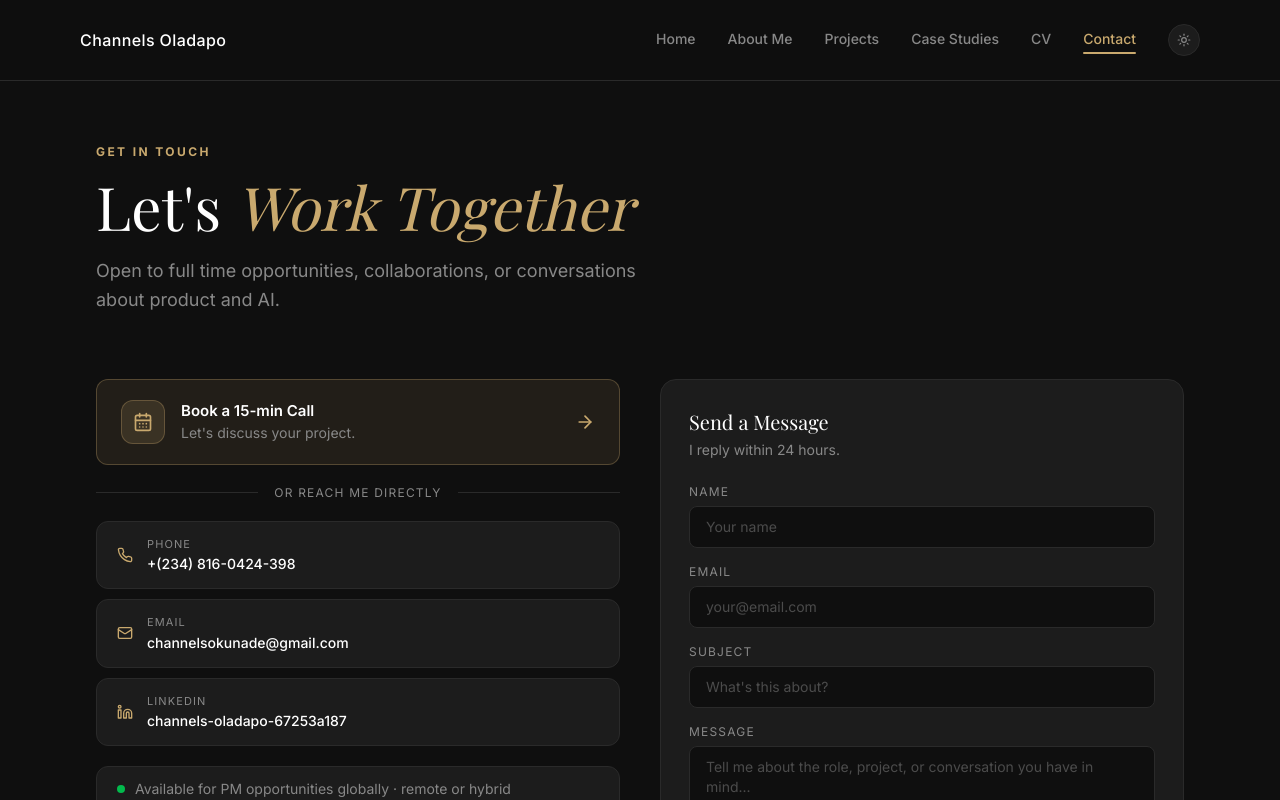
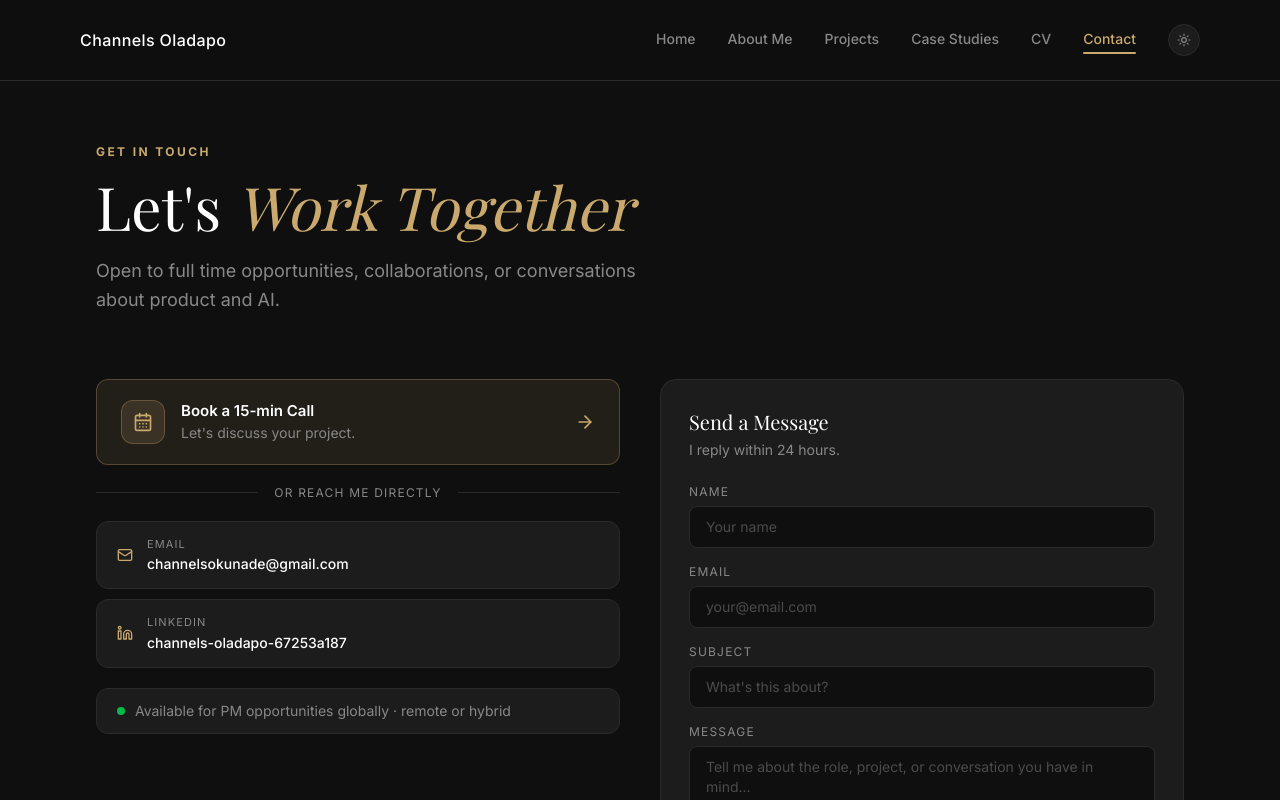
Before and after one commit to codeconnoisseur-channels/channels_pm_portfolio, a React (Vite) app in the folder artifacts/portfolio/: page /contact in a window 1280 px wide. Shown: the top 800 px of the page. Built offline with nearby package versions, Linux system fonts and the light colour scheme; a web font is replaced by a local one.

Commit message:
ui fixes

```diff
--- a/artifacts/portfolio/src/pages/CVPage.tsx
+++ b/artifacts/portfolio/src/pages/CVPage.tsx
@@ -145,9 +145,7 @@ export default function CVPage() {
               <Mail className="w-4 h-4 text-accent shrink-0" />
               <span className="truncate">channelsokunade@gmail.com</span>
             </a>
-            <a href="tel:+2348160424398" className="flex items-center gap-2 hover:text-accent transition-colors shrink-0" data-testid="cv-phone">
-              <Phone className="w-4 h-4 text-accent shrink-0" /> +(234) 816-0424-398
-            </a>
+
             <span className="flex items-center gap-2 shrink-0">
               <MapPin className="w-4 h-4 text-accent shrink-0" /> Lagos State, Nigeria · Available Globally
             </span>
--- a/artifacts/portfolio/src/pages/ContactPage.tsx
+++ b/artifacts/portfolio/src/pages/ContactPage.tsx
@@ -78,16 +78,7 @@ export default function ContactPage() {
 
             {/* Direct contact links */}
             <div className="space-y-2.5">
-              <a
-                href="tel:+2348160424398"
-                className="flex items-center gap-3.5 px-5 py-3.5 bg-card border border-border-subtle hover:border-accent/40 rounded-xl group transition-colors"
-              >
-                <Phone className="w-4 h-4 text-accent shrink-0" />
-                <div>
-                  <div className="text-[11px] text-text-secondary uppercase tracking-widest mb-0.5">Phone</div>
-                  <div className="text-foreground text-sm font-medium group-hover:text-accent transition-colors">+(234) 816-0424-398</div>
-                </div>
-              </a>
+
               <a
                 href="mailto:channelsokunade@gmail.com"
                 className="flex items-center gap-3.5 px-5 py-3.5 bg-card border border-border-subtle hover:border-accent/40 rounded-xl group transition-colors"
```
